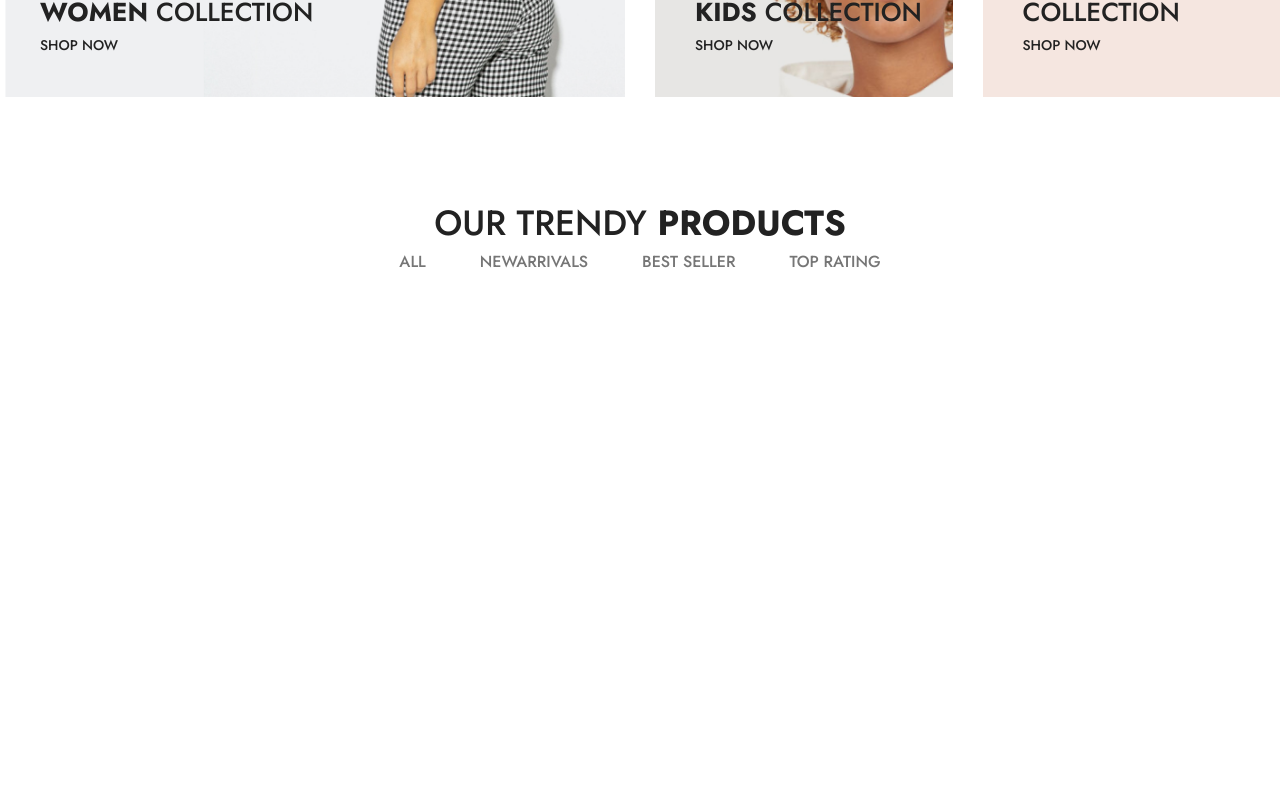
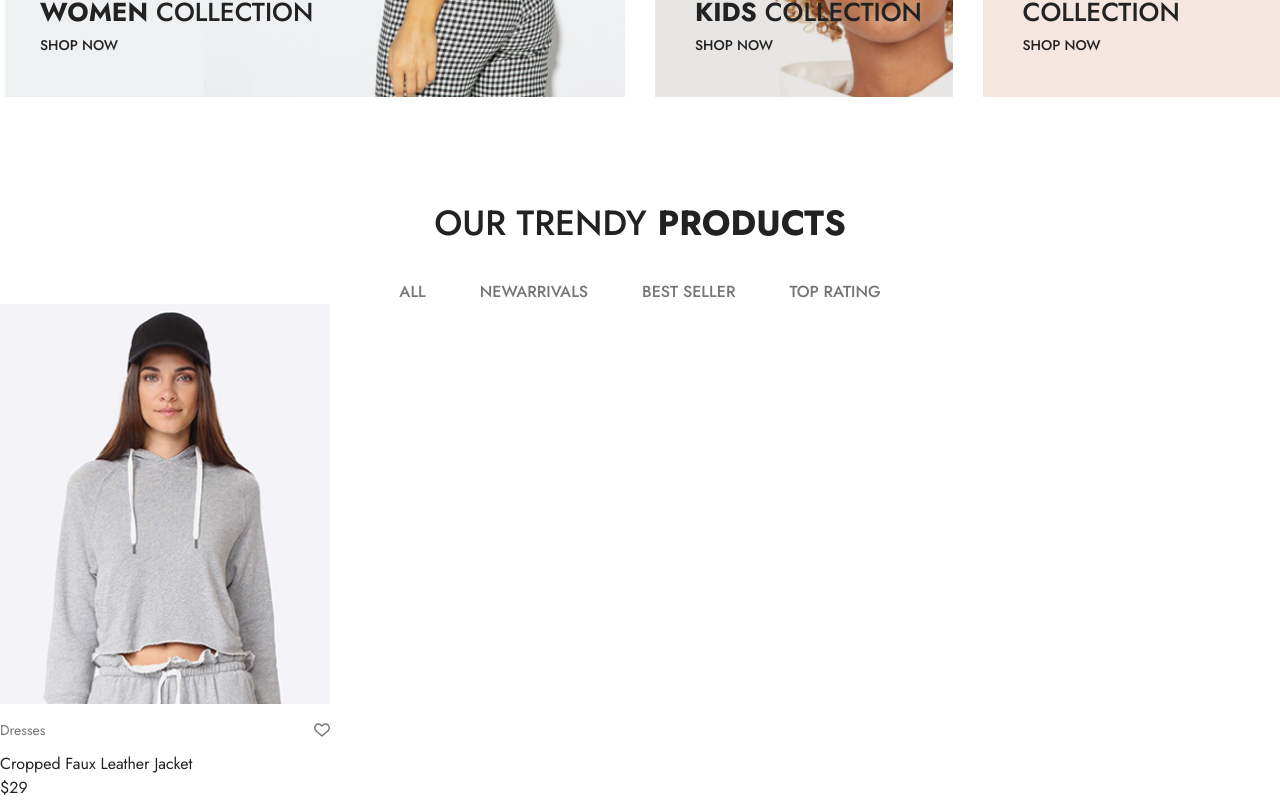
Before and after one commit to mdshihab75/UOMO-Ecommerce-Project, a React (Vite) app: page / in a window 1280 px wide. Shown: the part 1138-1938 px from the top of the page. Before the commit the page ends 1412 px from the top, so only its background shows below. Built offline with nearby package versions, Linux system fonts and the light colour scheme.

Commit message:
Product Add

```diff
--- /dev/null
+++ b/src/Components/Common/Product.jsx
@@ -0,0 +1,35 @@
+import React from 'react'
+import Image from './Image'
+import ProductImage from '../../Assets/Images/productimage.png'
+const Product = () => {
+  return (
+    <div className='max-w-82.5 relative group'>
+        <Image src={ProductImage} alt="Product" />
+        <div className='bg-white group-hover:bottom-30 duration-200 group-hover:visible text-center absolute w-77.5 left-2/4 translate-x-[-50%] pt-4 pb-2.5 bottom-20 invisible'>
+            <button className='font-jost font-medium text-sm leading-6'>ADD TO CART</button>
+        </div>
+
+        <div className='flex justify-between'>
+            <div>
+            <h3 className='font-jost font-normal text-sm leading-6 text-fifth-color mt-3.5'>Dresses</h3>
+            <h2 className='font-jost font-normal text-base text-primary-black mt-2.5'>Cropped Faux Leather Jacket</h2>
+            <h4 className='font-jost font-normal text-base text-primary-black'>$29</h4>
+        </div>
+
+        <svg className='mt-4.5' width="16" height="16" viewBox="0 0 16 16" fill="none" xmlns="http://www.w3.org/2000/svg">
+        <g clip-path="url(#clip0_31_47)">
+        <path d="M14.7145 2.64647C12.9744 0.906815 10.1436 0.906815 8.40393 2.64647L7.99986 3.0503L7.59603 2.64647C5.85637 0.906579 3.02531 0.906579 1.28565 2.64647C-0.418689 4.35081 -0.429756 7.05236 1.25998 8.93071C2.80114 10.6433 7.34643 14.3432 7.53928 14.4998C7.6702 14.6063 7.82773 14.6581 7.98432 14.6581C7.9895 14.6581 7.99468 14.6581 7.99963 14.6578C8.16163 14.6654 8.32481 14.6098 8.45997 14.4998C8.65282 14.3432 13.1986 10.6433 14.7402 8.93048C16.4297 7.05236 16.4186 4.35081 14.7145 2.64647ZM13.69 7.98554C12.4884 9.32042 9.18546 12.0735 7.99963 13.0505C6.8138 12.0738 3.51155 9.32089 2.31018 7.98577C1.13142 6.67561 1.12035 4.80974 2.28452 3.64557C2.87908 3.05125 3.6599 2.75385 4.44072 2.75385C5.22154 2.75385 6.00236 3.05101 6.59693 3.64557L7.48512 4.53377C7.59085 4.6395 7.72412 4.7026 7.86399 4.72474C8.09099 4.77348 8.33729 4.71014 8.51389 4.53401L9.40256 3.64557C10.5919 2.45668 12.5266 2.45692 13.7152 3.64557C14.8794 4.80974 14.8683 6.67561 13.69 7.98554Z" fill="#767676"/>
+        </g>
+        <defs>
+        <clipPath id="clip0_31_47">
+        <rect width="16" height="16" fill="white"/>
+        </clipPath>
+        </defs>
+        </svg>
+        </div>
+
+    </div>
+  )
+}
+
+export default Product
--- a/src/Components/Home/Banner.jsx
+++ b/src/Components/Home/Banner.jsx
@@ -10,7 +10,7 @@ const Slider = SliderLib.default || SliderLib;
     dots: true,
     infinite: true,
     arrows: false,
-    speed: 400,
+    speed: 500,
     slidesToShow: 1,
     slidesToScroll: 1,
     appendDots: (dots) => (
--- a/src/Components/Home/TrendyProducts.jsx
+++ b/src/Components/Home/TrendyProducts.jsx
@@ -2,25 +2,26 @@ import React, { useState } from 'react'
 import Container from '../ui/Container'
 import Listitem from '../Common/Listitem'
 import { productCategory } from '../../Api/ProductCategory'
+import Product from '../Common/Product'
 const TrendyProducts = () => {
   const [category, setCategory]= useState("")
   const handleActive = () => {
-
+      alert("shihab");
   }
   return (
     <section className='mt-25'>
         <Container>
-            <h1 className='font-jost font-medium text-[35px] text-primary-black text-center'>OUR TRENDY <span className='font-bold'>PRODUCTS</span></h1>
-            <ul className='flex justify-center gap-13.5'>
+            <h2 className='font-jost font-medium text-[35px] text-primary-black text-center'>OUR TRENDY <span className='font-bold'>PRODUCTS</span></h2>
+            <ul className='flex justify-center gap-13.5 mt-7.5'>
               {
                 productCategory?.map((item) => (
-                  <Listitem onClick={handleActive}  className="font-jost font-medium text-[16px] text-fifth-color">{item.name}</Listitem>
+                  <Listitem onClick={handleActive}  className="font-jost font-medium text-[16px] text-fifth-color">
+                    {item.name}</Listitem>
 
                 ))
               }
-
-
             </ul>
+            <Product />
         </Container>
     </section>
   )
```
Also changed, not shown: src/assets/Images/productimage.png (added).
